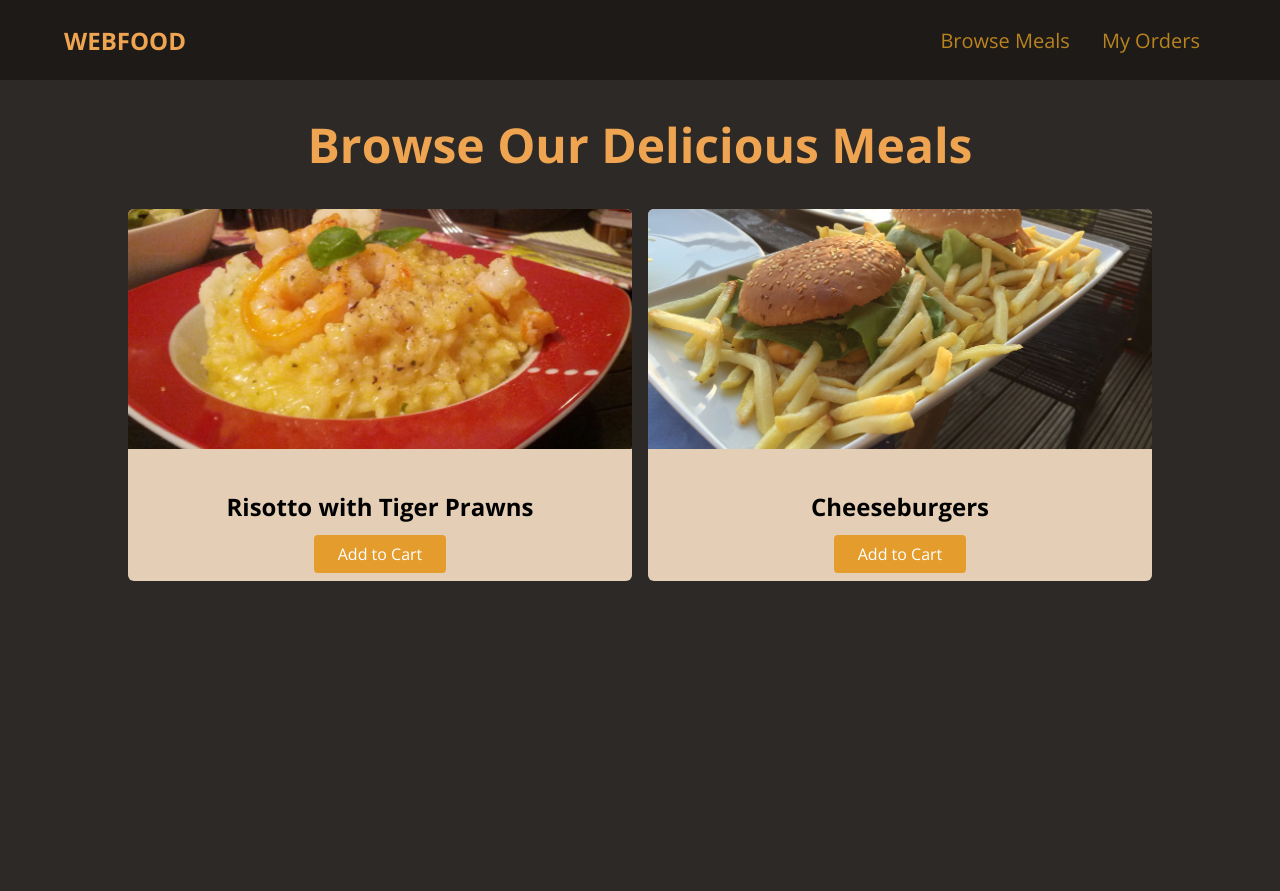
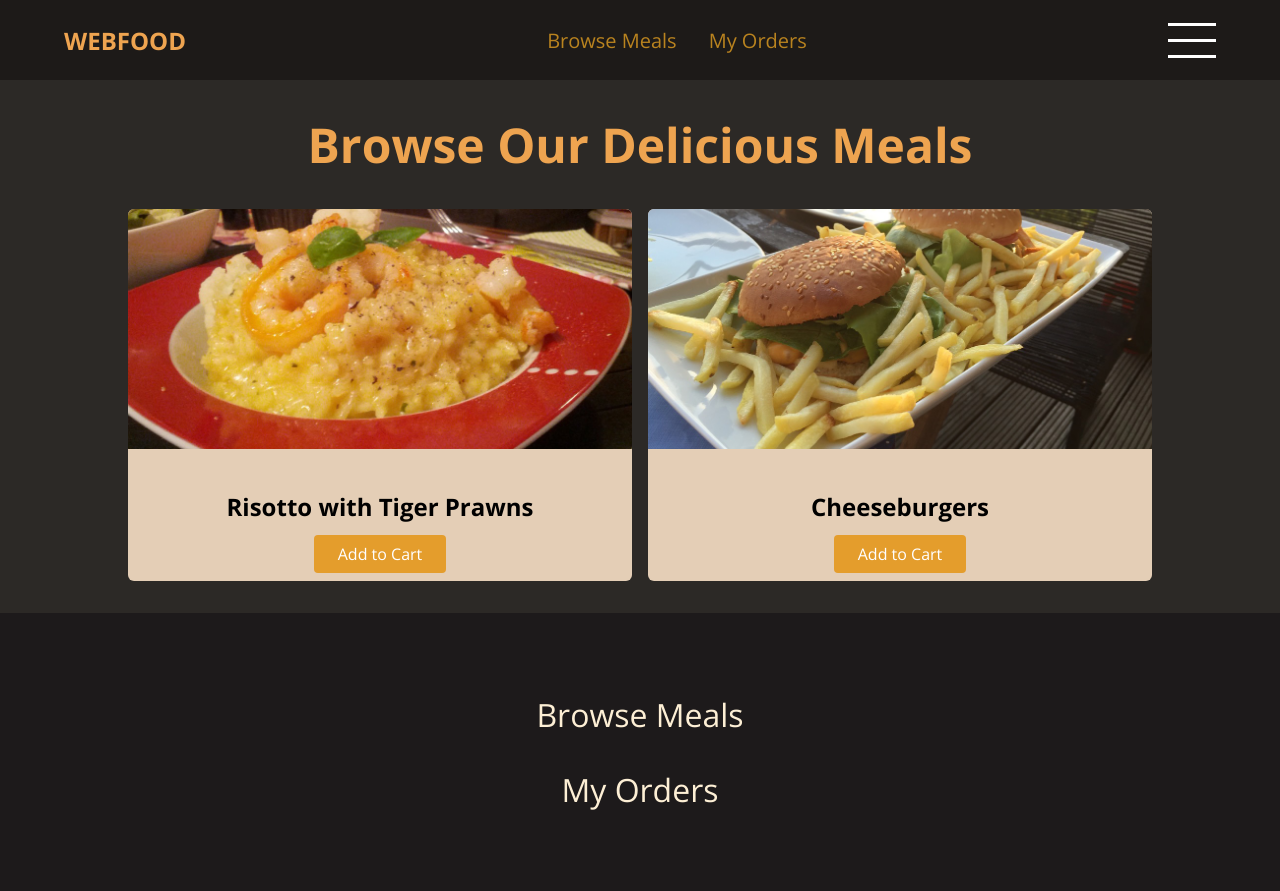
Before and after one commit to rhayes22/100-Days-of-Code, a plain HTML site: page index.html in a window 1280 px wide. Before the commit the page ends 800 px from the top, so only its background shows below. Drawn offline with nearby package versions, Linux system fonts and the light colour scheme.

Commit message:
Day 23 complete

```diff
--- a/index.html
+++ b/index.html
@@ -25,7 +25,13 @@
           </li>
         </ul>
       </nav>
+      <a href="#side-drawer" class="menu-btn">
+        <span></span>
+        <span></span>
+        <span></span>
+      </a>
     </header>
+
     <main>
       <h1>Browse Our Delicious Meals</h1>
       <section id="latest-products">
@@ -57,5 +63,17 @@
         </ul>
       </section>
     </main>
+    <aside id="side-drawer">
+      <nav>
+        <ul>
+          <li>
+            <a href="">Browse Meals</a>
+          </li>
+          <li>
+            <a href="">My Orders</a>
+          </li>
+        </ul>
+      </nav>
+    </aside>
   </body>
 </html>
--- a/styles.css
+++ b/styles.css
@@ -25,6 +25,20 @@ a {
   text-transform: uppercase;
 }
 
+.menu-btn {
+  display: flex;
+  flex-direction: column;
+  justify-content: space-around;
+  width: 3rem;
+  height: 3rem;
+}
+
+.menu-btn span {
+  width: 100%;
+  height: 3px;
+  background-color: white;
+}
+
 #main-header ul {
   list-style: none;
   display: flex;
@@ -43,6 +57,33 @@ a {
 
 #main-header nav a:hover {
   color: rgb(228, 163, 44);
+}
+
+#side-drawer {
+  width: 100%;
+  height: 100%;
+  background-color: rgb(29, 26, 27);
+  /* position: fixed;
+  top: 0;
+  left: 0; */
+}
+
+#side-drawer ul {
+  list-style: none;
+  margin: 0;
+  padding: 4rem 1rem;
+  display: flex;
+  flex-direction: column;
+  align-items: center;
+}
+
+#side-drawer li {
+  margin: 1rem 0;
+}
+
+#side-drawer a {
+  color: rgb(253, 239, 213);
+  font-size: 2rem;
 }
 
 /* Main Styling */
@@ -93,3 +134,18 @@ main h1 {
 .btn:hover {
   background-color: rgb(221, 134, 34);
 }
+
+/* Tablet Cutoff */
+@media (max-width: 48rem) {
+  #main-header nav {
+    display: none;
+  }
+
+  main h1 {
+    font-size: 1.5rem;
+  }
+
+  #latest-products ul {
+    grid-template-columns: 100%;
+  }
+}
```
